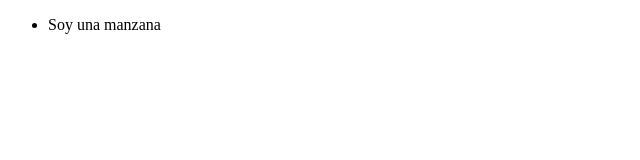
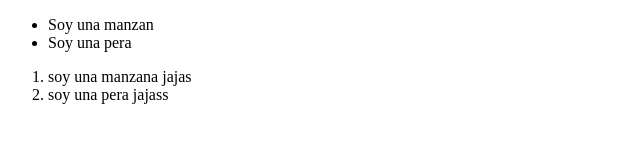
Before and after one commit to oscardi777/hola_curso, a plain HTML site: page archivos_developer/HOLA_HTML/index.html in a window 1280 px wide. Shown: the whole page, without its empty margins (0-640 px from the left). Drawn offline with Linux system fonts and the light colour scheme.

Commit message:
que asco

```diff
--- a/archivos_developer/HOLA_HTML/index.html
+++ b/archivos_developer/HOLA_HTML/index.html
@@ -19,9 +19,13 @@
             </article>
         </section>
         <ul>
-            <li>Soy una manzana</li>
+            <li>Soy una manzan</li>
+            <li>Soy una pera</li>
         </ul>
-        <ol></ol>
+        <ol>
+            <li>soy una manzana jajas</li>
+            <li>soy una pera jajass</li>
+        </ol>
         </main>
         <footer>
 
```
